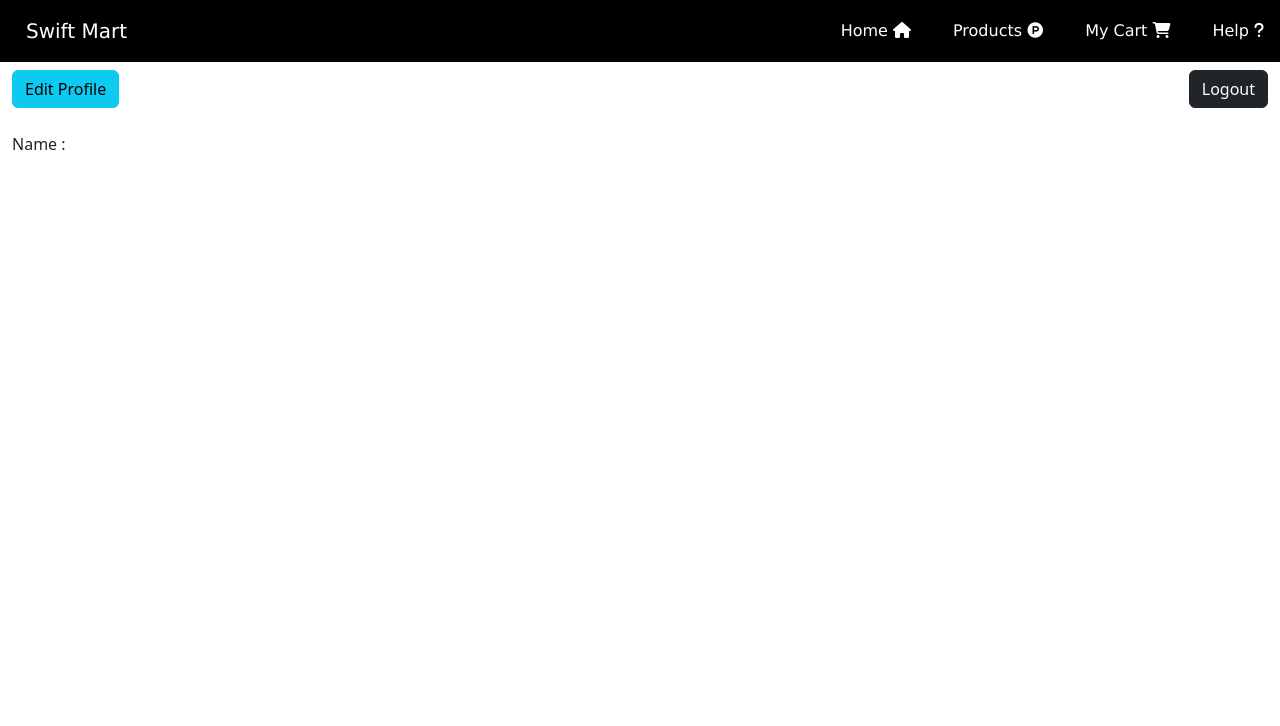
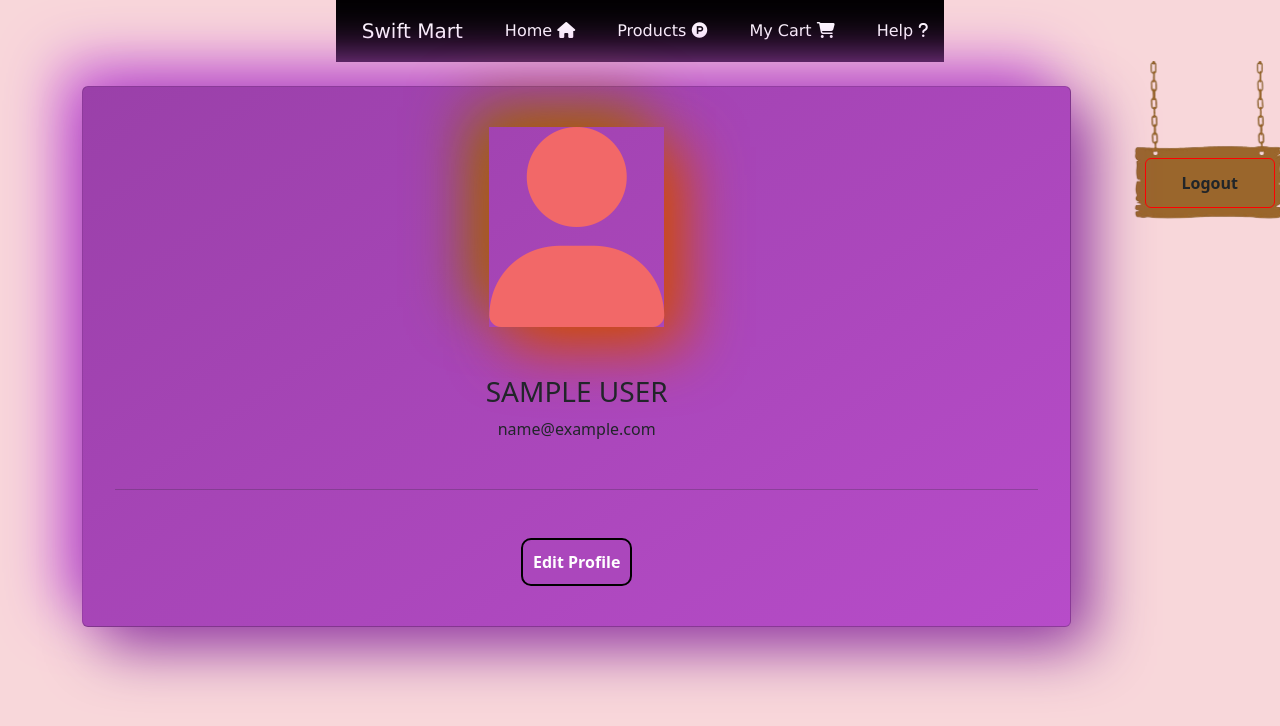
Before and after one commit to shubham1upadhyay/SwiftMart, a plain HTML site: page profile/index.html in a window 1280 px wide. Drawn offline with nearby package versions, Linux system fonts and the light colour scheme; sample sign-in values are in the browser's storage.

Commit message:
code -updated

```diff
--- a/profile/index.html
+++ b/profile/index.html
@@ -9,7 +9,7 @@
     <script src="https://kit.fontawesome.com/3a3c63e6ee.js" crossorigin="anonymous"></script>
     <link href="https://cdn.jsdelivr.net/npm/bootstrap@5.3.0/dist/css/bootstrap.min.css" rel="stylesheet" integrity="sha384-9ndCyUaIbzAi2FUVXJi0CjmCapSmO7SnpJef0486qhLnuZ2cdeRhO02iuK6FUUVM" crossorigin="anonymous">
 </head>
-<body>
+<body class="bg-danger-subtle">
 
     <!-- navbar -->
     <nav class="navbar">
@@ -24,18 +24,55 @@
         </div>
       </nav>
 
-    <div class="container-fluid d-flex justify-content-between my-2">
+      <!-- main page -->
 
-        <div class="name-box">
-            <button type="button" id="edit" class="btn btn-info" data-bs-toggle="modal" data-bs-target="#editProfileModal">Edit Profile</button>
-            <br><br>
-            Name :  <h4 id="name"></h4>
-        </div>
-        <div>
-            <button type="button" id="logout" class="btn btn-dark">Logout</button>
-        </div>
+    <div class="container mt-4 d-flex justify-content-between">
+      <div class="card p-3 py-4">
+          <div class="card-body">
+            <div class="text-center">
+              <i class="fa fa-user profile-pic"></i>
+              <h3 class="mt-5" id="name"></h3>
+        <span class="mt-3 clearfix" id="email"></span>
+        <hr class="line mt-5">
+         <div class="profile mt-5">
+          <button type="button" id="edit" class="profile-button" data-bs-toggle="modal" data-bs-target="#editProfileModal">Edit Profile</button>
+      </div>
 
-    </div>
+          </div>
+          </div>
+      </div>
+
+      <div class="hanging-board">
+        <img src="img200002.png" alt="hanging-board">
+        <button type="button" id="logout" class="btn">Logout</button>
+      </div>
+  </div>
+
+
+
+
+
+
+
+
+
+
+
+
+
+
+
+
+
+
+
+
+
+
+
+
+
+
 
 
     <!-- edit profile modal -->
--- a/profile/script.js
+++ b/profile/script.js
@@ -27,3 +27,7 @@ logoutBtn.addEventListener('click', ()=>{
 if (!sessionStorage.getItem('activeUser')) {
     window.location.href = '/login';
   }
+
+ let user = JSON.parse(sessionStorage.getItem("activeUser"));
+document.getElementById("name").innerText = user.firstName.toUpperCase() + " " + user.lastName.toUpperCase();
+document.getElementById("email").innerText = user.email;
--- a/profile/style.css
+++ b/profile/style.css
@@ -40,25 +40,60 @@ body{
 
 
 /* body styling starts  */
+body{
+    place-items: center;
+    background: #AB47BC;
+    font-family: 'Noto Sans', sans-serif;
+}
 .form-control, button {
     box-shadow: none!important;
     outline: -webkit-focus-ring-color auto 0px!important;
   }
-
-
-
-
-
-
-
-
-
-  @media (max-width: 768px) {
-    .navbar-right {
-      flex-wrap: wrap;
-    }
-
-    .navbar-button {
-      margin: 5px;
-    }
-  }
+.profile-pic{
+    font-size: 200px;
+    color:rgb(242, 104, 104);
+    background-color: transparent;
+    box-shadow:  20px 20px 60px #d54907,
+             -20px -20px 60px #956705;
+}
+.profile-button{
+	color:white;
+	padding:10px;
+    border:2px black solid;
+    border-radius: 10px;
+    background: #AB47BC;
+    font-weight: bolder;
+}
+.profile-button:hover{
+    background-color: orange;
+    color:black;
+}
+.card{
+    width:100%;
+    color:white;
+    border-radius: 10px;
+    background: linear-gradient(145deg, #9a40a9, #b74cc9);
+    box-shadow:  20px 20px 60px #913ca0,
+             -20px -20px 60px #c552d8;
+    border: none;
+}
+.hanging-board {
+    text-align: center;
+    width: 200px;
+    margin-top:-25px;
+    margin-right: -100px;
+    margin-left: 50px;
+}
+.hanging-board img{
+    width: 100%;
+}
+.hanging-board button{
+    margin-top: -170px;
+    width:130px;
+    height:50px;
+    font-weight: 700;
+    border: 1px red solid;
+}
+#logout:hover{
+    background-color: #9a40a9;
+}
```
Also changed, not shown: profile/img200002.png (added).
